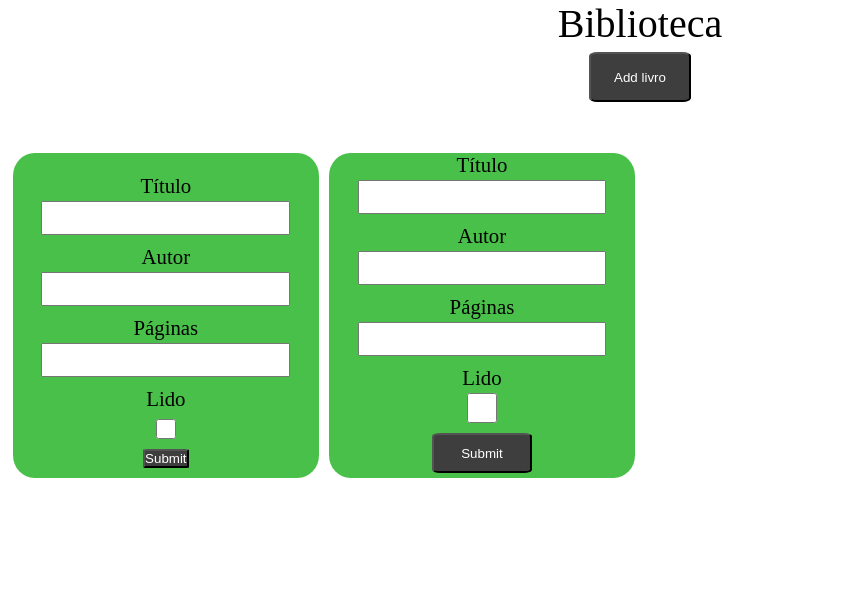
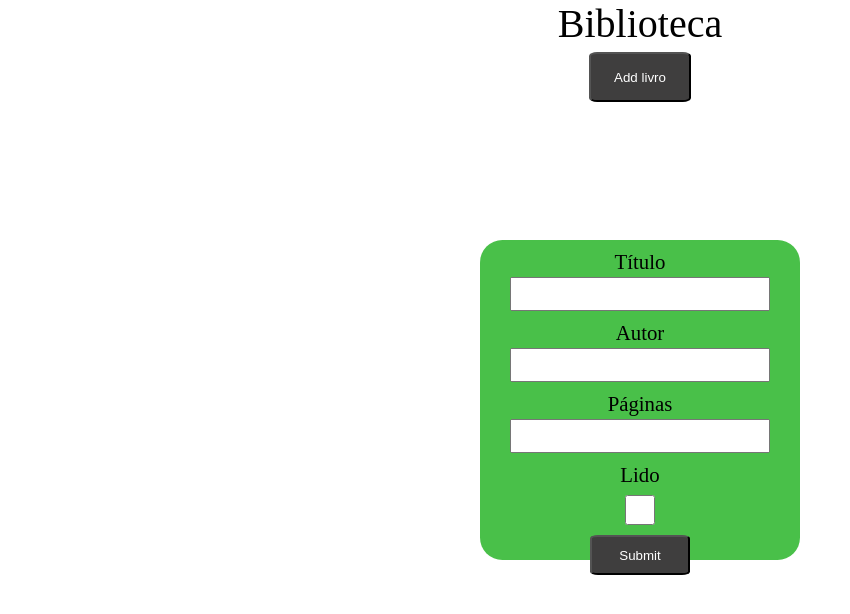
Before and after one commit to kauevinicius04/library, a plain HTML site: page index.html in a window 1280 px wide. Both pictures are taken after a click on the button "Add livro". Shown: the whole page, without its empty margins (0-850 px from the left). Drawn offline with Linux system fonts and the light colour scheme.

Commit message:
teste dos inputs centralizado na pagina mais variaveis de acesso ao DOM e troca de nome das variaveis

```diff
--- a/index.html
+++ b/index.html
@@ -17,23 +17,23 @@
         <button class="button" id="addBook">Add livro</button>
         </div>
         <div class="library">
-        <div class="book card ">
+        <div class="book card" id="centered-element">
             <div class="card-body">
                 <div class="containerInput containerTitle" >
                 <label for="title">Título</label>
-                <input type="text" class= "input title">
+                <input type="text" class= "input" id="titleInput">
             </div>
             <div class="containerInput containerAuthor" >
                 <label for="author">Autor</label>
-                <input type="text" class="input author" >
+                <input type="text" class="input author" id="authorInput" >
             </div>
             <div  class="containerInput containerPages" >
                 <label for="pages">Páginas</label>
-                <input type="number" class="input pages"required>
+                <input type="number" class="input pages" id="pagesInput"required>
              </div>
              <div  class="containerInput containerRead" >
                 <label for="read">Lido</label>
-                <input type="checkbox" class="input read" >
+                <input type="checkbox" class="input read" id="readInput" >
             </div>
             <button  class="button" id="submit">Submit</button>
 
@@ -44,30 +44,6 @@
 
 
 
-            <div class="book card">
-                <div class="card-body">
-                    <div class="containerInput" id="containerTitle">
-                    <label for="title">Título</label>
-                    <input type="text" class= "input" id="title">
-                </div>
-                <div class="containerInput" id="containerAuthor">
-                    <label for="author">Autor</label>
-                    <input type="text" class="input" id="author">
-                </div>
-                <div  class="containerInput" id="containerPages">
-                    <label for="pages">Páginas</label>
-                    <input type="number" class="input" id="pages" required>
-                 </div>
-                 <div  class="containerInput" id="containerRead">
-                    <label for="read">Lido</label>
-                    <input type="checkbox" class="input" id="read">
-                </div>
-                <button class="button submit">Submit</button>
-
-
-                </div>
-
-                </div>
 
 
 
--- a/script.js
+++ b/script.js
@@ -1,20 +1,31 @@
-let library=[];
-const title=document.getElementById("title")
-const author=document.getElementById("author")
-const pages=document.getElementById("pages")
-const read= document.getElementById("read")
+const titleInput=document.getElementById("titleInput")
+const authorInput=document.getElementById("authorInput")
+const pagesInput=document.getElementById("pagesInput")
+const readInput= document.getElementById("readInput")
+const submit=document.getElementById("submit")
+const centerElement=document.getElementById("centered-element")
+const addBook=document.getElementById("addBook")
 
+const library=[];
+function visible(visibleProperty){
+    centerElement.style.visibility=visibleProperty
+
+}
 function book(title,author,pages,read){
-    this.title=title.value;
-    this.author=author.value;
-    this.pages=pages.value;
-    this.read=read.value;
+    this.title=title;
+    this.author=author;
+    this.pages=pages;
+    this.read=read;
 }
 
 function addBookToLibrary(){
-    const newsBook = new book(title,author,pages,read)
+    const newsBook = new book(titleInput.value,authorInput.value,pagesInput.value,readInput.value)
     library.push(newsBook)
 }
+addBook.addEventListener("click",()=>{visible("visible")})
+submit.addEventListener("click",function (){addBookToLibrary()
+    visible("hidden")})
+
 function showBooks(){
     library.forEach(element => {
         console.log(element)
--- a/style.scss
+++ b/style.scss
@@ -36,6 +36,8 @@ label{
 }
 
 .card{
+    visibility: hidden;
+    width: 90%;
     border-radius: 7%;
     height: 100%;
     background-color:$green-card;
@@ -73,8 +75,9 @@ label{
     gap: 5px;
 }
 .read{
-    height: 20px;
-    width: 100%;
+    width: 25%;
+    height: 30px;
+
 }
 .button{
     color: white;
@@ -82,9 +85,18 @@ label{
     border-radius: 8%;
     text-align: center;
 }
-.submit{
+#submit{
     width: 100px;
     height: 40px;
     margin-bottom: 5px;
 
 }
+#centered-element {
+    width: 25%;
+    height: 40%;
+    position: fixed;
+    top: 50%;
+    left: 50%;
+    transform: translate(-50%, -50%);
+    z-index: 9999;
+  }
```
Also changed, not shown: style.css.
